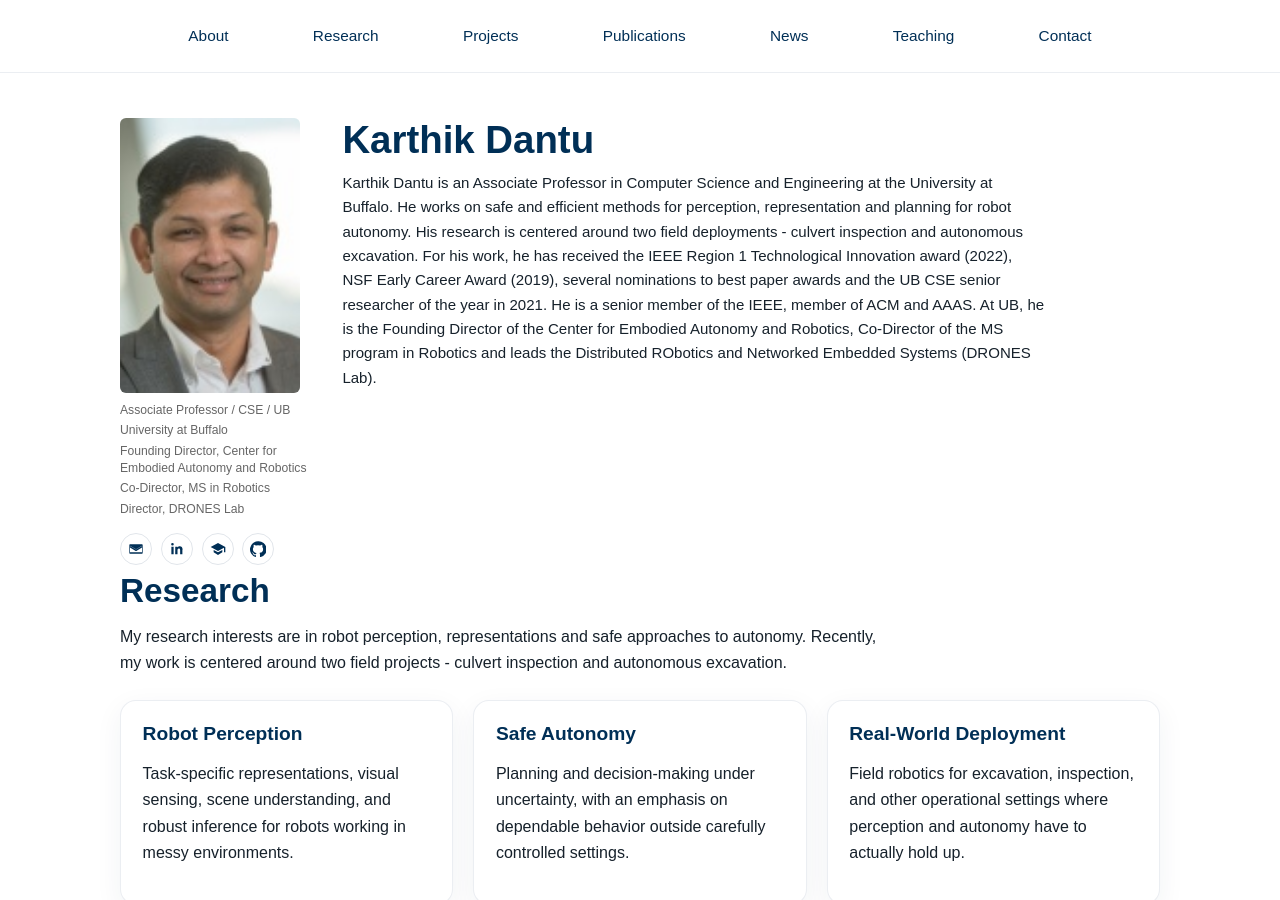
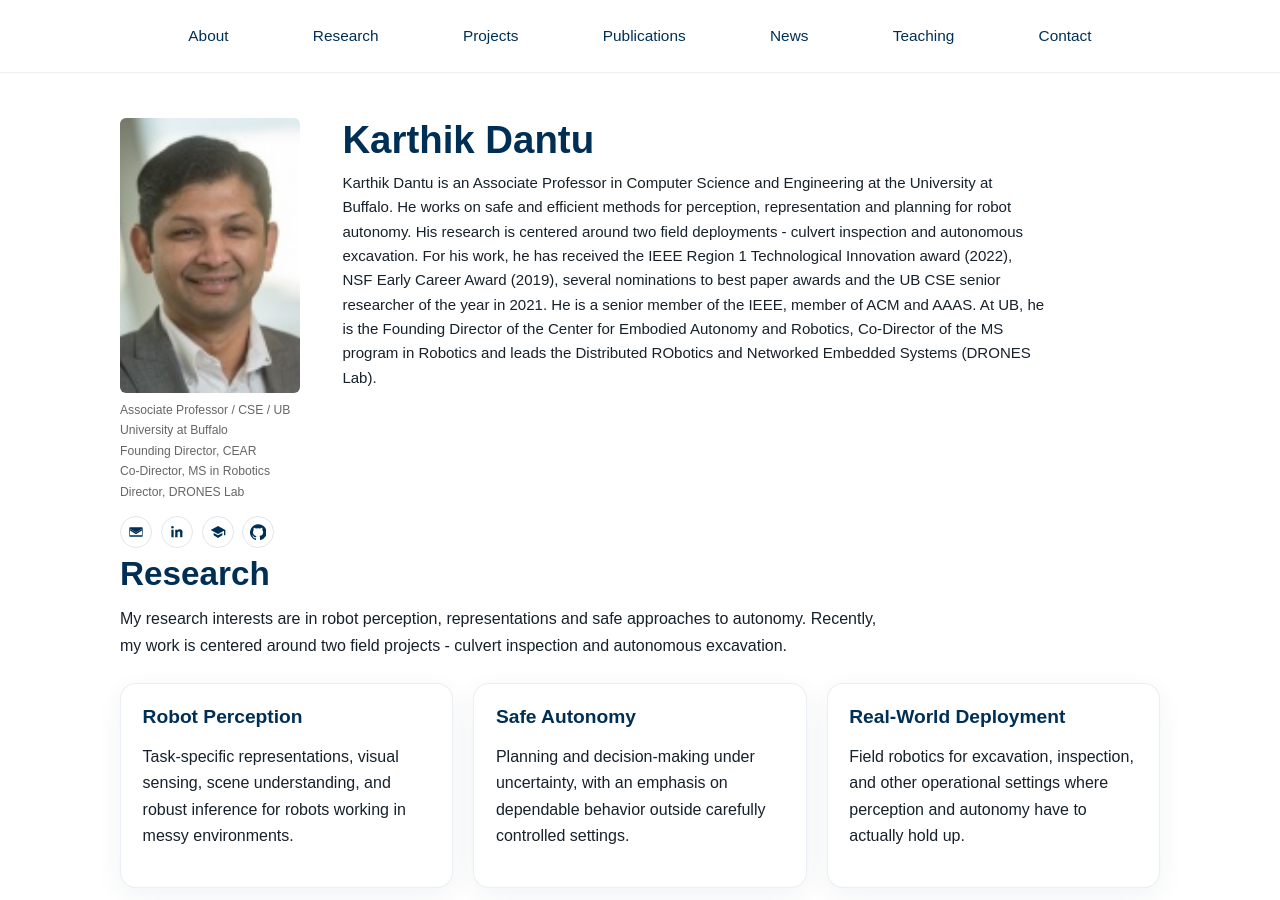
Before and after one commit to dkkarthik/dkkarthik.github.io, a Jekyll site: the page built from index.html, in a window 1280 px wide and 900 px high. Built offline with Jekyll 4.4.1, drawn with Linux system fonts in a browser that asks for light colours.

Commit message:
Refine homepage affiliation link targets

```diff
--- a/index.html
+++ b/index.html
@@ -43,9 +43,9 @@
             <div class="hero-affiliations">
               <p><a href="https://engineering.buffalo.edu/computer-science-engineering/people/faculty-directory/full-time.host.html/content/shared/engineering/computer-science-engineering/profiles/faculty/ladder/dantu-karthik.detail.html">Associate Professor</a> / <a href="https://engineering.buffalo.edu/computer-science-engineering.html">CSE</a> / <a href="https://www.buffalo.edu">UB</a></p>
               <p><a href="https://www.buffalo.edu">University at Buffalo</a></p>
-              <p><a href="https://www.buffalo.edu/cear.html">Founding Director, Center for Embodied Autonomy and Robotics</a></p>
-              <p><a href="https://engineering.buffalo.edu/mechanical-aerospace/graduate/graduate-programs/engineering-sciences-robotics.html">Co-Director, MS in Robotics</a></p>
-              <p><a href="https://drones.cse.buffalo.edu">Director, DRONES Lab</a></p>
+              <p>Founding Director, <a href="https://www.buffalo.edu/cear.html">CEAR</a></p>
+              <p>Co-Director, <a href="https://engineering.buffalo.edu/mechanical-aerospace/graduate/graduate-programs/engineering-sciences-robotics.html">MS in Robotics</a></p>
+              <p>Director, <a href="https://droneslab.github.io">DRONES Lab</a></p>
             </div>
             <div class="hero-social" aria-label="Social links">
               <a href="mailto:kdantu@buffalo.edu" aria-label="Email" title="Email">
```
